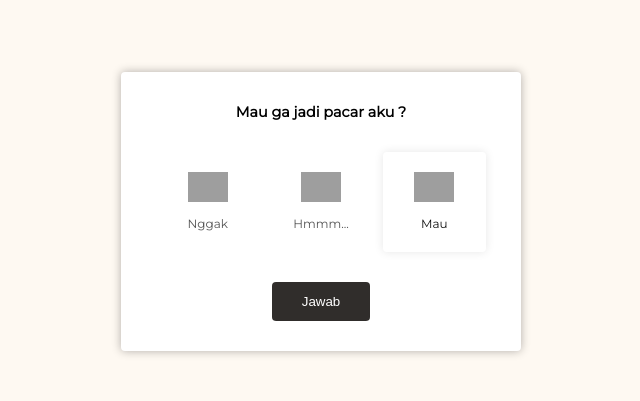
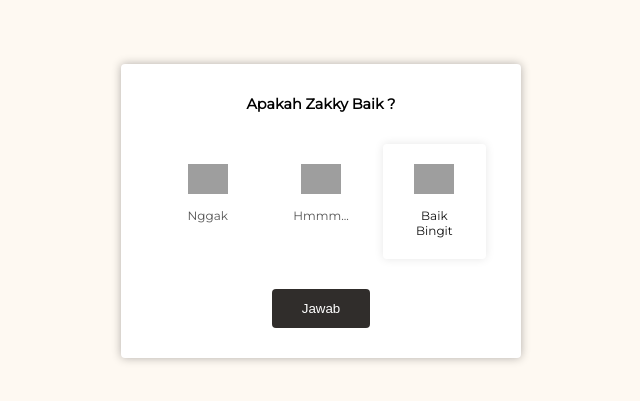
Before and after one commit to Zakkyyy/Zakkymintamaafya, a plain HTML site: page index.html in a window 1280 px wide. Shown: the part 189-590 px from the top of the page, without its empty margins (319-959 px from the left). Drawn offline with Linux system fonts and the light colour scheme; grey boxes are pictures that could not be loaded.

Commit message:
Update index.html

```diff
--- a/index.html
+++ b/index.html
@@ -9,7 +9,7 @@
   </head>
   <body>
     <div id="panel" class="panel-container">
-      <strong>Mau ga jadi pacar aku ? <br /> </strong>
+      <strong> Apakah Zakky Baik ? <br /> </strong>
       <div class="ratings-container">
         <div class="rating">
           <img src="https://img.icons8.com/external-neu-royyan-wijaya/64/000000/external-emoji-neumojis-smiley-neu-royyan-wijaya-17.png" alt="">
@@ -23,7 +23,7 @@
 
         <div class="rating active">
           <img src="https://img.icons8.com/external-neu-royyan-wijaya/64/000000/external-emoji-neumojis-smiley-neu-royyan-wijaya-30.png" alt=""/>
-          <small>Mau</small>
+          <small>Baik Bingit</small>
         </div>
       </div>
       <button class="btn" id="send">Jawab</button>
```
